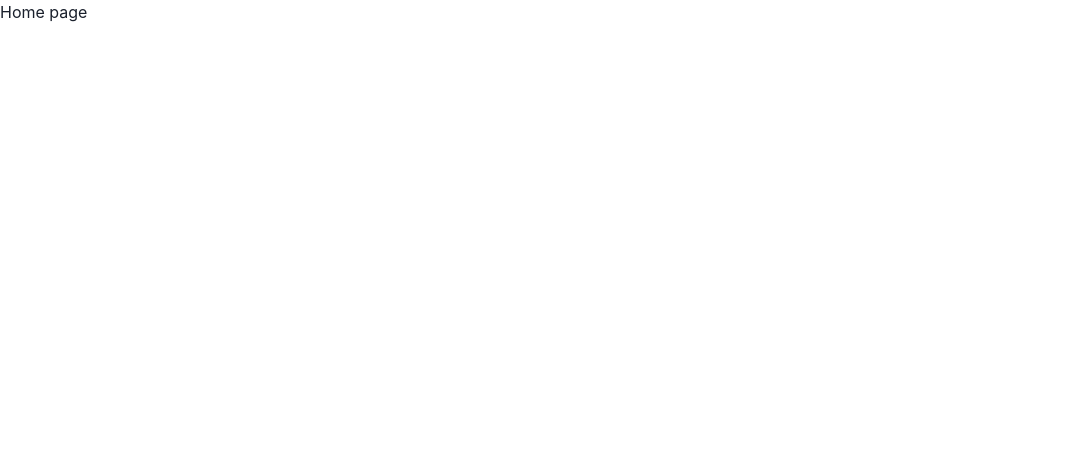
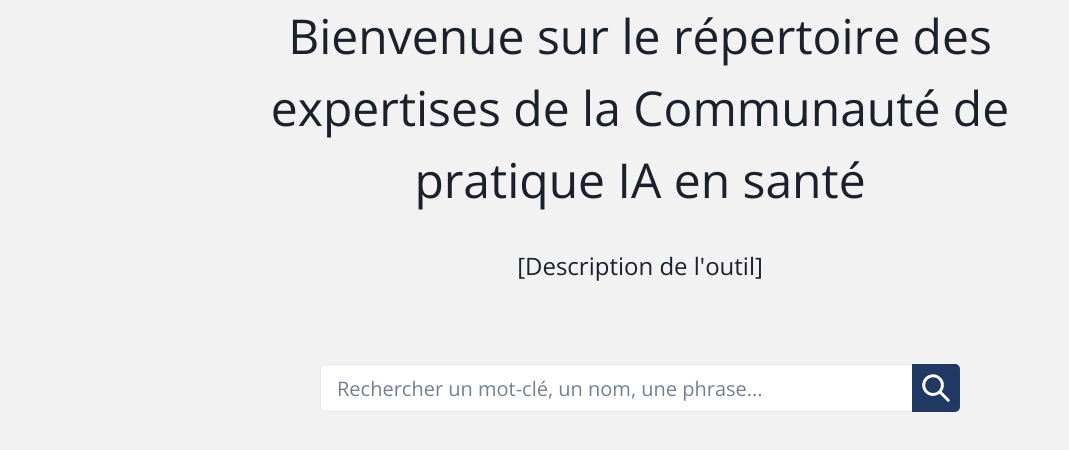
Before and after one commit to CPIAS/Repertoire_Expertises_CPIAS, a React (Create React App) app in the folder Frontend/: page / in a window 1280 px wide. Shown: the top 450 px of the page, without its empty margins (0-1069 px from the left). Built offline with nearby package versions, Linux system fonts and the light colour scheme.

Commit message:
search bar component created

```diff
--- a/Frontend/package.json
+++ b/Frontend/package.json
@@ -3,6 +3,7 @@
   "version": "0.1.0",
   "private": true,
   "dependencies": {
+    "@chakra-ui/icons": "^2.1.1",
     "@chakra-ui/react": "^2.8.1",
     "@emotion/react": "^11.11.1",
     "@emotion/styled": "^11.11.0",
@@ -46,6 +47,7 @@
     ]
   },
   "devDependencies": {
+    "@babel/plugin-proposal-private-property-in-object": "^7.21.11",
     "eslint-plugin-react": "^7.33.2"
   }
 }
--- a/Frontend/public/index.html
+++ b/Frontend/public/index.html
@@ -10,6 +10,7 @@
       content="Web site created using create-react-app"
     />
     <link rel="apple-touch-icon" href="%PUBLIC_URL%/logo192.png" />
+    <link href="https://fonts.googleapis.com/css?family=Open+Sans" rel="stylesheet">
     <!--
       manifest.json provides metadata used when your web app is installed on a
       user's mobile device or desktop. See https://developers.google.com/web/fundamentals/web-app-manifest/
--- a/Frontend/src/App.tsx
+++ b/Frontend/src/App.tsx
@@ -1,6 +1,7 @@
-import { ChakraProvider, theme } from '@chakra-ui/react';
+import { ChakraProvider } from '@chakra-ui/react';
 import React from 'react';
 import Router from './Routes';
+import theme from './utils/theme';
 
 const App: React.FC = () => {
     return (
--- /dev/null
+++ b/Frontend/src/components/searchBar/SearchBar.tsx
@@ -0,0 +1,38 @@
+
+import { SearchIcon } from '@chakra-ui/icons';
+import { Flex, Input, InputGroup, InputRightElement } from '@chakra-ui/react';
+import React from 'react';
+import colors from '../../utils/colors';
+
+const SearchBar: React.FC = () => {
+    return (
+        <Flex
+            width={'100%'}
+            justifyContent={'center'}
+        >
+            <InputGroup
+                width={'50%'}
+                size={'lg'}
+                backgroundColor={'white'}
+                borderRadius={'5px'}
+            >
+                <Input
+                    placeholder={'Rechercher un mot-clé, un nom, une phrase...'}
+                    fontSize={'xl'}
+
+                />
+                <InputRightElement
+                    backgroundColor={colors.blue.main}
+                    borderRightRadius={'5px'}
+                >
+                    <SearchIcon
+                        color={'white'}
+                        boxSize={7}
+                    />
+                </InputRightElement>
+            </InputGroup>
+        </Flex>
+    );
+};
+
+export default SearchBar;
--- a/Frontend/src/pages/homePage/HomePage.tsx
+++ b/Frontend/src/pages/homePage/HomePage.tsx
@@ -1,12 +1,32 @@
-import { Flex, Text } from '@chakra-ui/react';
+import { Flex } from '@chakra-ui/react';
 import React from 'react';
+import SearchBar from '../../components/searchBar/SearchBar';
+import HomePageTitle from './components/HomePageTitle';
 
 const HomePage: React.FC = () => {
     return (
-        <Flex>
-            <Text>
-                {'Home page'}
-            </Text>
+        <Flex
+            width={'100%'}
+            height={'100%'}
+            flexWrap={'wrap'}
+            gap={'5rem'}
+        >
+            <Flex
+                width={'100%'}
+                justifyContent={'center'}
+            >
+                <HomePageTitle />
+
+            </Flex>
+
+            <Flex
+                width={'100%'}
+                height={'100%'}
+                justifyContent={'center'}
+                alignItems={'center'}
+            >
+                <SearchBar />
+            </Flex>
         </Flex>
     );
 };
--- /dev/null
+++ b/Frontend/src/pages/homePage/components/HomePageTitle.tsx
@@ -0,0 +1,39 @@
+import { Flex, Text } from '@chakra-ui/react';
+import React from 'react';
+
+const HomePageTitle: React.FC = () => {
+    return (
+        <Flex
+            width={'60%'}
+            justifyContent={'center'}
+            flexWrap={'wrap'}
+            gap={'2rem'}
+        >
+            <Flex
+                width={'100%'}
+                justifyContent={'center'}
+            >
+                <Text
+                    fontSize='5xl'
+                    textAlign={'center'}
+                >
+                    {'Bienvenue sur le répertoire des expertises de la Communauté de pratique IA en santé'}
+                </Text>
+            </Flex>
+            <Flex
+                width={'100%'}
+                justifyContent={'center'}
+            >
+                <Text
+                    fontSize='2xl'
+                    textAlign={'center'}
+                >
+                    {'[Description de l\'outil]'}
+                </Text>
+            </Flex>
+
+        </Flex>
+    );
+};
+
+export default HomePageTitle;
--- /dev/null
+++ b/Frontend/src/utils/colors.ts
@@ -0,0 +1,11 @@
+
+const colors = {
+    grey: {
+        main: '#F2F2F2'
+    },
+    blue: {
+        main: '#203864',
+    },
+};
+
+export default colors;
--- /dev/null
+++ b/Frontend/src/utils/theme.ts
@@ -0,0 +1,18 @@
+import { extendTheme } from '@chakra-ui/react';
+import colors from './colors';
+
+const theme = extendTheme({
+    fonts: {
+        body: '\'Open Sans\', sans-serif',
+        heading: 'Georgia, serif',
+    },
+    styles: {
+        global: {
+            body: {
+                bg: colors.grey.main,
+            },
+        },
+    }
+});
+
+export default theme;
```
Also changed, not shown: 1 other file (tests, documents, lock files or other folders).
